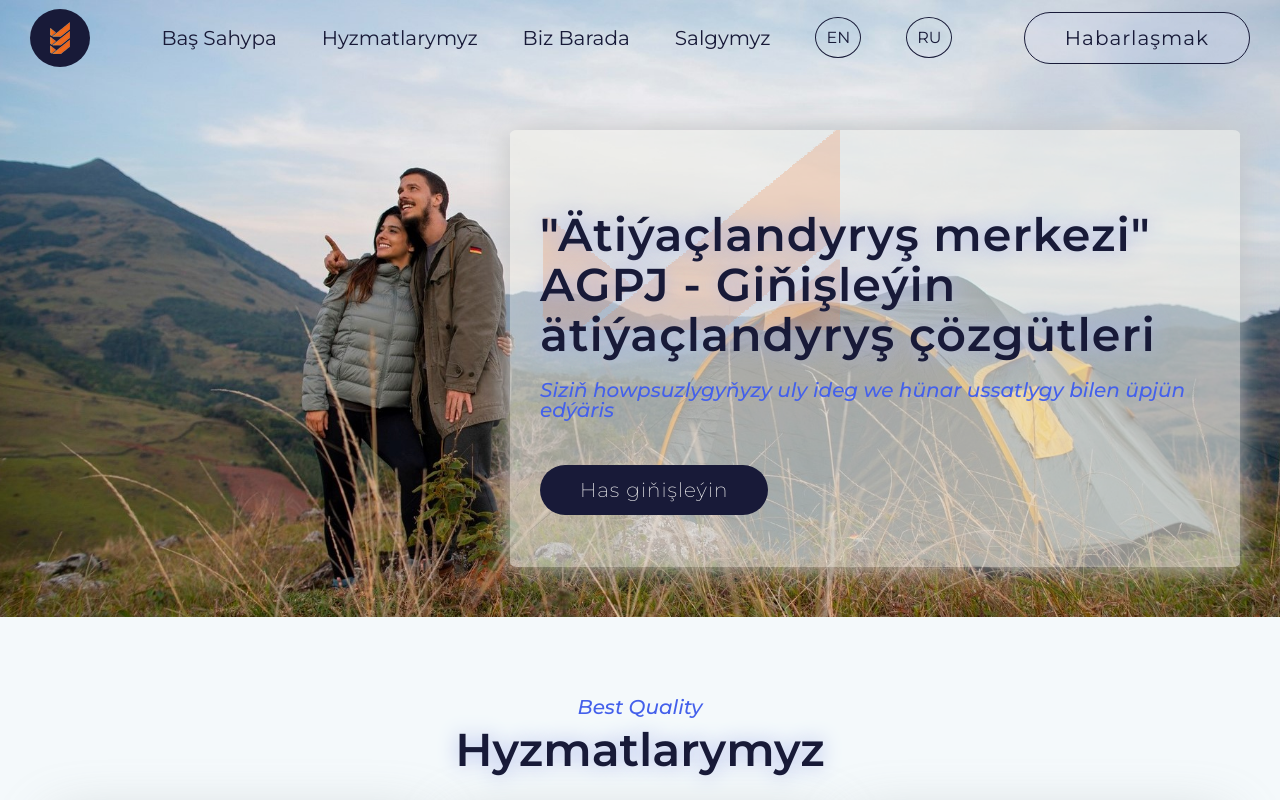
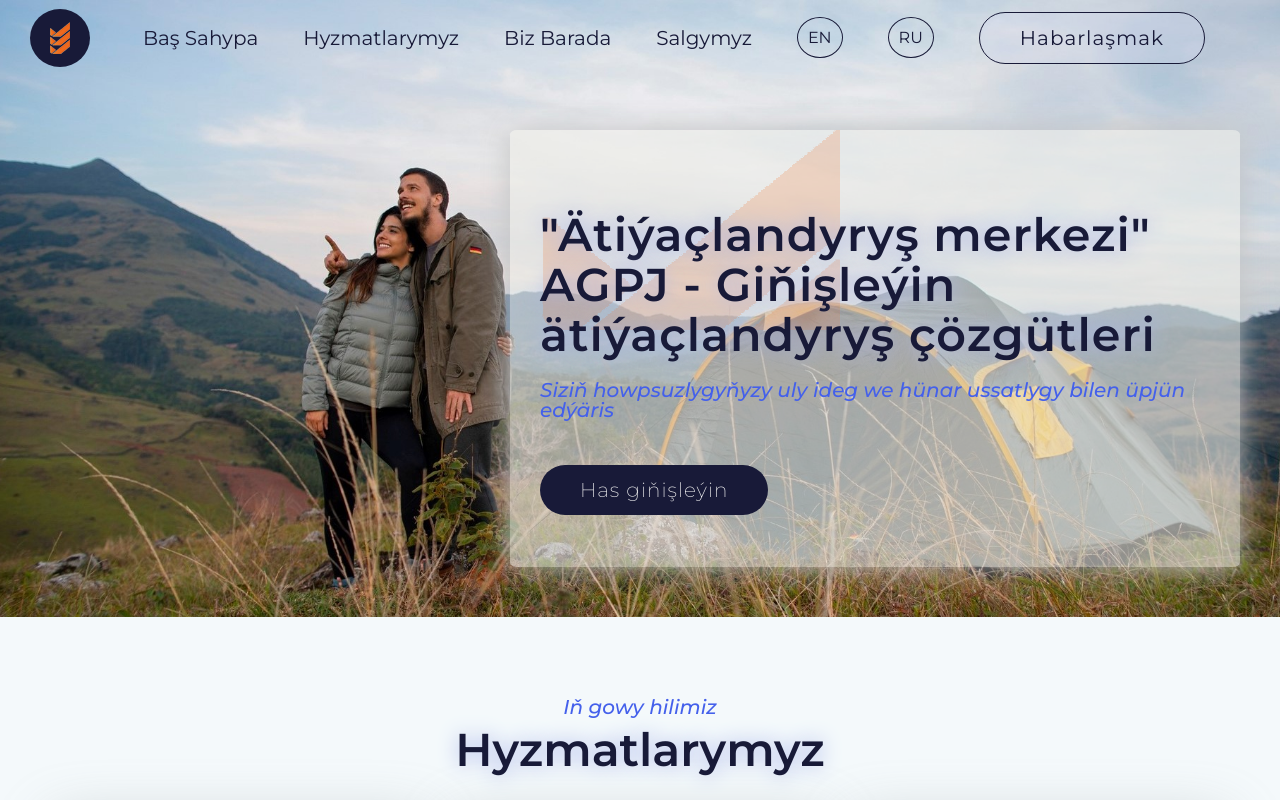
Before and after one commit to merjkulova/ins-center.github, a plain HTML site: page main-tm.html in a window 1280 px wide. Shown: the top 800 px of the page. Drawn offline with nearby package versions, Linux system fonts and the light colour scheme.

Commit message:
Update main-tm.html

```diff
--- a/main-tm.html
+++ b/main-tm.html
@@ -47,13 +47,14 @@
                 </li>
                 <li><a class="menu__link lang" href="main-en.html">EN</a></li>
                 <li><a class="menu__link lang" href="index.html">RU</a></li>
+                <li> <a href="contact-us-tm.html" class="header__button"
+            >Habarlaşmak</a
+          ></li>
                 <li><span class="menu__arrow"></span></li>
               </ul>
             </nav>
           </div>
-          <a href="contact-us-tm.html" class="header__button"
-            >Habarlaşmak</a
-          >
+
         </div>
       </header>
       <main class="main">
@@ -79,7 +80,7 @@
         <div class="services__container _container">
           <div class="services__body">
             <div class="services__subtitle element-animation _subtitle">
-              Best Quality
+              Iň gowy hilimiz
             </div>
             <div class="services__title element-animation _title">
               Hyzmatlarymyz
```
